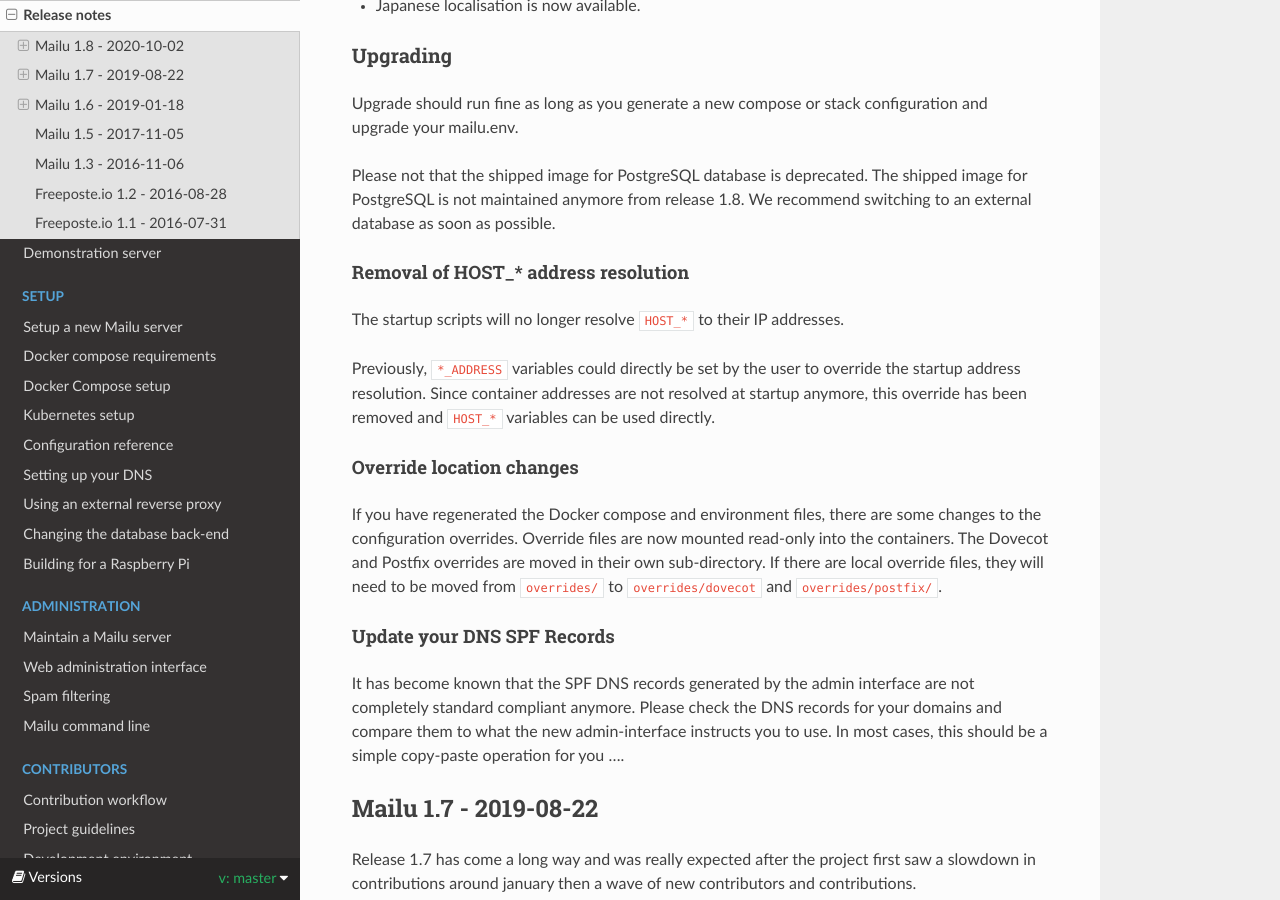
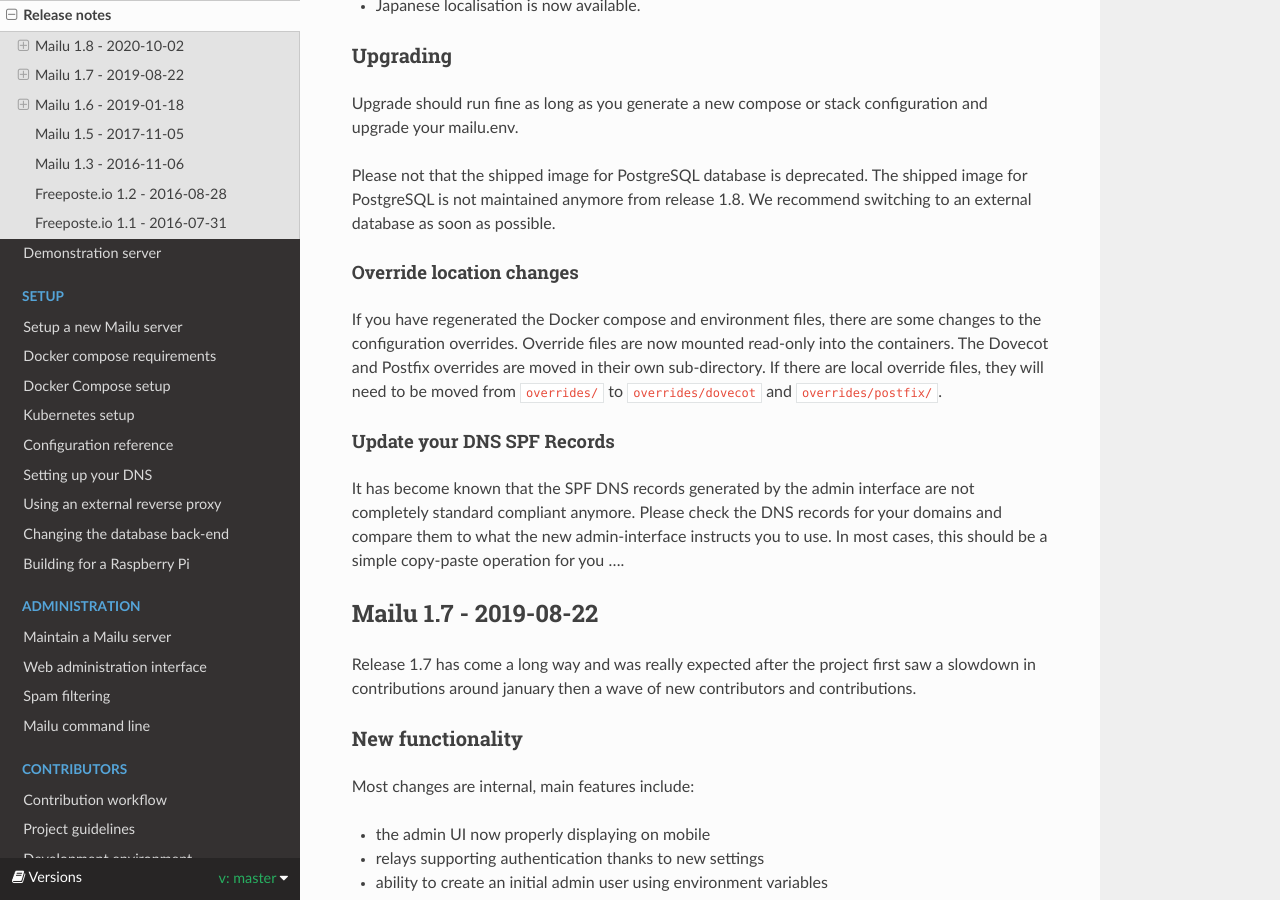
Before and after one commit to Mailu/Mailu, a Sphinx documentation site: the page built from docs/releases.rst, in a window 1280 px wide and 900 px high, scrolled down 1040 px. Built offline with Sphinx 7.4.7 and the Read the Docs theme 2.0.0, drawn with Linux system fonts in a browser that asks for light colours; formulas are drawn with MathJax 3.

Commit message:
Revert "changelog entry and release notes for #1341"
This reverts commit 294ad04355a2b8acded4814f25b37047d0ef319b.

```diff
--- a/docs/releases.rst
+++ b/docs/releases.rst
@@ -36,12 +36,6 @@ configuration and upgrade your mailu.env.
 Please not that the shipped image for PostgreSQL database is deprecated.
 The shipped image for PostgreSQL is not maintained anymore from release 1.8.
 We recommend switching to an external database as soon as possible.
-
-Removal of HOST_* address resolution
-^^^^^^^^^^^^^^^^^^^^^^^^^^^^^^^^^^^^
-The startup scripts will no longer resolve ``HOST_*`` to their IP addresses.
-
-Previously, ``*_ADDRESS`` variables could directly be set by the user to override the startup address resolution. Since container addresses are not resolved at startup anymore, this override has been removed and ``HOST_*`` variables can be used directly.
 
 Override location changes
 ^^^^^^^^^^^^^^^^^^^^^^^^^
```
Also changed, not shown: CHANGELOG.md (+0 -3 lines), 1 other file.
